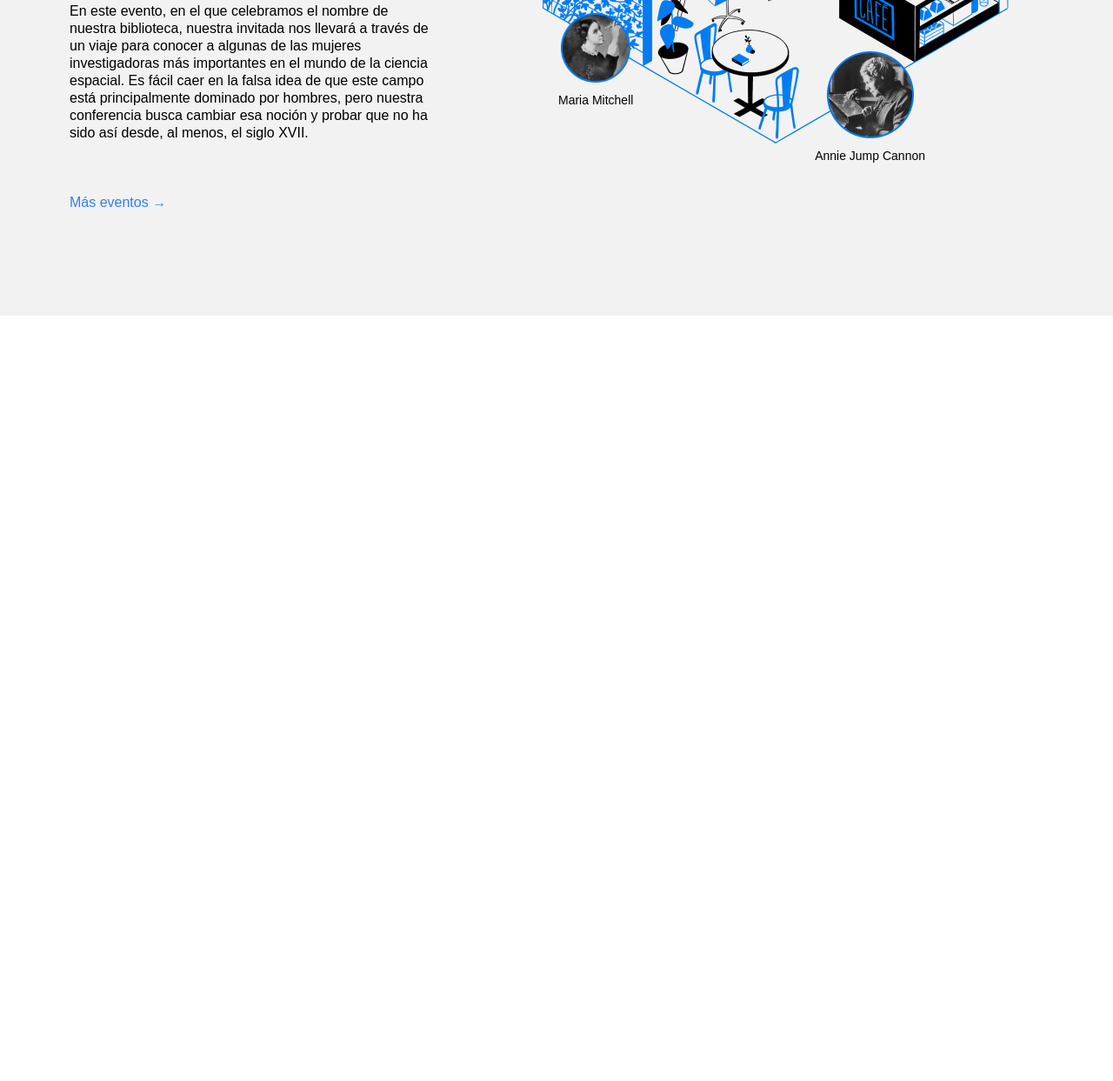
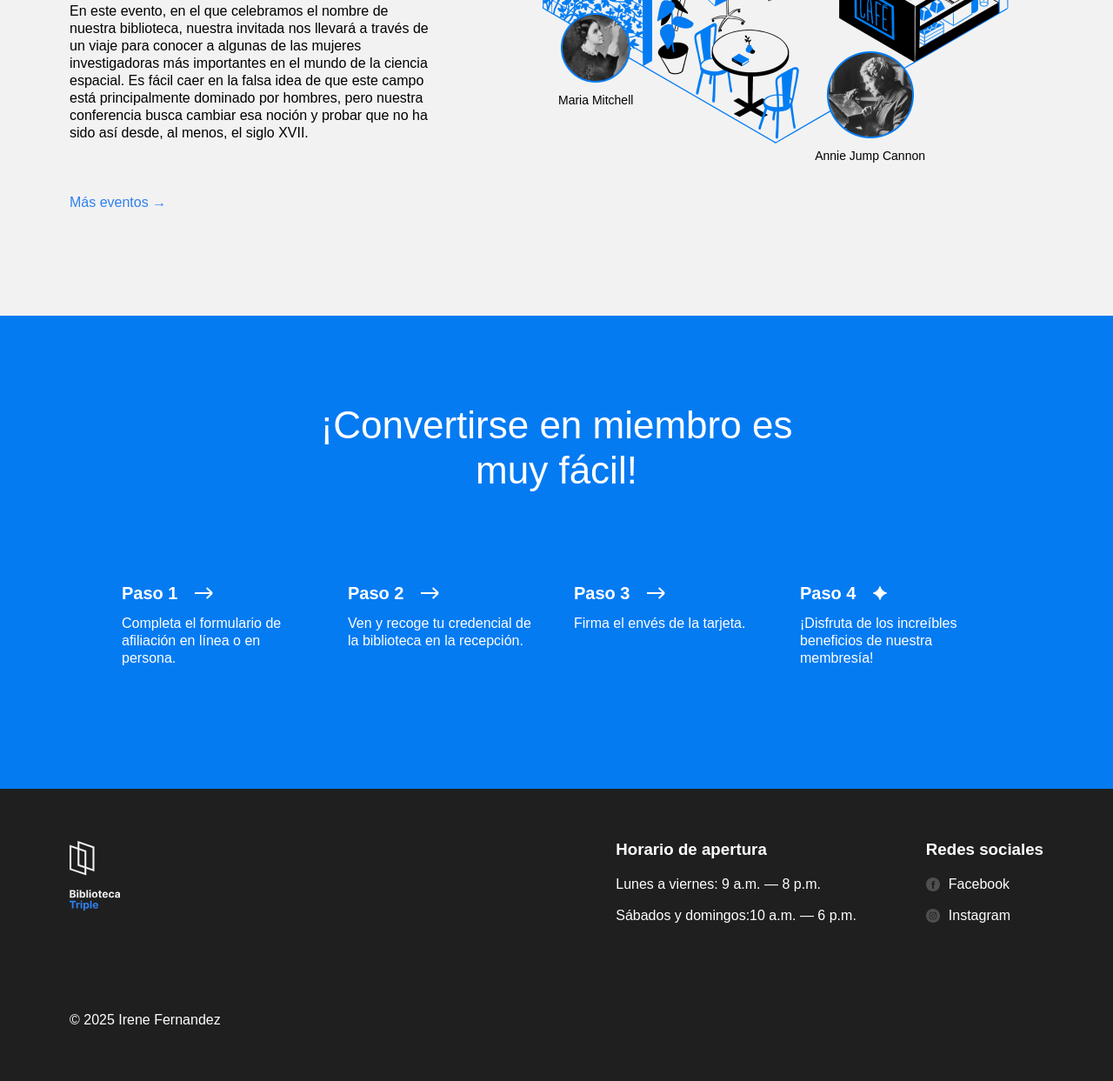
Before and after one commit to SilverShadow17/web_project_library_es, a plain HTML site: page index.html in a window 1280 px wide. Shown: the part 2575-3818 px from the top of the page at 87% size. Before the commit the page ends 2938 px from the top, so only its background shows below. Drawn offline with Linux system fonts and the light colour scheme.

Commit message:
Añadido el footer

```diff
--- a/index.html
+++ b/index.html
@@ -32,10 +32,10 @@
               <a class="nav__link" href="#events">Eventos</a>
             </li>
             <li>
-              <a class="nav__link" href="#">Conviértete en miembro</a>
+              <a class="nav__link" href="#membership">Conviértete en miembro</a>
             </li>
             <li>
-              <a class="nav__link" href="#">Contactos</a>
+              <a class="nav__link" href="#contacto">Contactos</a>
             </li>
           </ul>
         </nav>
@@ -217,7 +217,112 @@
             </div>
           </div>
         </section>
+        <section class="membership" id="membership">
+          <h2 class="membership__title">
+            ¡Convertirse en miembro es muy fácil!
+          </h2>
+          <ul class="membership__steps">
+            <li class="step">
+              <h3 class="step__title">
+                Paso 1
+                <img
+                  src="./images/icon_step_forward.svg"
+                  alt="icon forward"
+                  class="step__icon"
+                />
+              </h3>
+              <p class="step__description">
+                Completa el formulario de afiliación en línea o en persona.
+              </p>
+            </li>
+            <li class="step">
+              <h3 class="step__title">
+                Paso 2
+                <img
+                  src="./images/icon_step_forward.svg"
+                  alt="icon forward"
+                  class="step__icon"
+                />
+              </h3>
+              <p class="step__description">
+                Ven y recoge tu credencial de la biblioteca en la recepción.
+              </p>
+            </li>
+            <li class="step">
+              <h3 class="step__title">
+                Paso 3
+                <img
+                  src="./images/icon_step_forward.svg"
+                  alt="icon forward"
+                  class="step__icon"
+                />
+              </h3>
+              <p class="step__description">Firma el envés de la tarjeta.</p>
+            </li>
+            <li class="step">
+              <h3 class="step__title">
+                Paso 4
+                <img
+                  src="./images/icon_step_finish.svg"
+                  alt="icon finish"
+                  class="step__icon"
+                />
+              </h3>
+              <p class="step__description">
+                ¡Disfruta de los increíbles beneficios de nuestra membresía!
+              </p>
+            </li>
+          </ul>
+        </section>
       </main>
+      <footer class="footer" id="contacto">
+        <div class="footer__columns">
+          <div class="footer__column">
+            <img
+              src="./images/logo_white.svg"
+              alt="Logotipo blanco"
+              class="footer__logo"
+            />
+          </div>
+          <div class="footer__column footer__column_content_hours">
+            <h3 class="footer__column-heading">Horario de apertura</h3>
+            <ul class="footer__list">
+              <li class="footer__list-item">
+                Lunes a viernes: 9 a.m. — 8 p.m.
+              </li>
+              <li class="footer__list-item">
+                Sábados y domingos:10 a.m. — 6 p.m.
+              </li>
+            </ul>
+          </div>
+          <div class="footer__column footer__column_content_social">
+            <h3 class="footer__column-heading">Redes sociales</h3>
+            <ul class="footer__list">
+              <li class="footer__list-item">
+                <a class="footer__column-link" href="#"
+                  ><img
+                    src="./images/facebook_white.svg"
+                    alt="icono facebook"
+                    class="footer__social-icon"
+                  />
+                  Facebook</a
+                >
+              </li>
+              <li class="footer__list-item">
+                <a class="footer__column-link" href="#"
+                  ><img
+                    src="./images/instagram_white.svg"
+                    alt="icono instagram"
+                    class="footer__social-icon"
+                  />
+                  Instagram</a
+                >
+              </li>
+            </ul>
+          </div>
+        </div>
+        <p class="footer__copyright">© 2025 Irene Fernandez</p>
+      </footer>
     </div>
   </body>
 </html>
--- a/styles/style.css
+++ b/styles/style.css
@@ -287,3 +287,109 @@
   font-size: 14px;
   margin: 0;
 }
+
+.membership {
+  padding: 100px 0 140px;
+  background-color: #057bf2;
+  color: #ffffff;
+}
+
+.membership__title {
+  max-width: 574px;
+  margin: 0 auto;
+  text-align: center;
+  font-size: 44px;
+  font-weight: 500;
+  line-height: 52px;
+}
+
+.membership__steps {
+  list-style-type: none;
+  padding: 0;
+  margin: 100px 0 0;
+  flex-wrap: wrap;
+  display: flex;
+  justify-content: center;
+  gap: 40px;
+}
+
+.step {
+  flex-basis: 220px;
+}
+
+.step__title {
+  margin: 0;
+  font-size: 20px;
+  line-height: 30px;
+  font-weight: 700;
+  display: flex;
+  align-items: center;
+}
+
+.step__icon {
+  margin-left: 20px;
+}
+
+.step__description {
+  margin: 10px 0 0;
+}
+
+.footer {
+  box-sizing: border-box;
+  background-color: #1f1f1f;
+  color: #fff;
+  padding: 60px 80px;
+}
+
+.footer__columns {
+  display: flex;
+  flex-wrap: wrap;
+  justify-content: space-between;
+}
+
+.footer__column_content_hours {
+  margin-left: auto;
+}
+
+.footer__column_content_social {
+  margin-left: 80px;
+}
+
+.footer__logo {
+  width: 58px;
+  height: 80px;
+}
+
+.footer__column-heading {
+  margin: 0 0 20px 0;
+}
+
+.footer__list {
+  list-style-type: none;
+  padding: 0;
+  margin: 0;
+  display: flex;
+  flex-direction: column;
+  gap: 16px;
+}
+
+.footer__list-item {
+  margin: 0;
+}
+
+.footer__column-link {
+  color: white;
+  text-decoration: none;
+  display: flex;
+  align-items: center;
+  gap: 10px;
+}
+
+.footer__social-icon {
+  width: 16px;
+  height: 16px;
+}
+
+.footer__copyright {
+  margin: 100px 0 0 0;
+}
```
